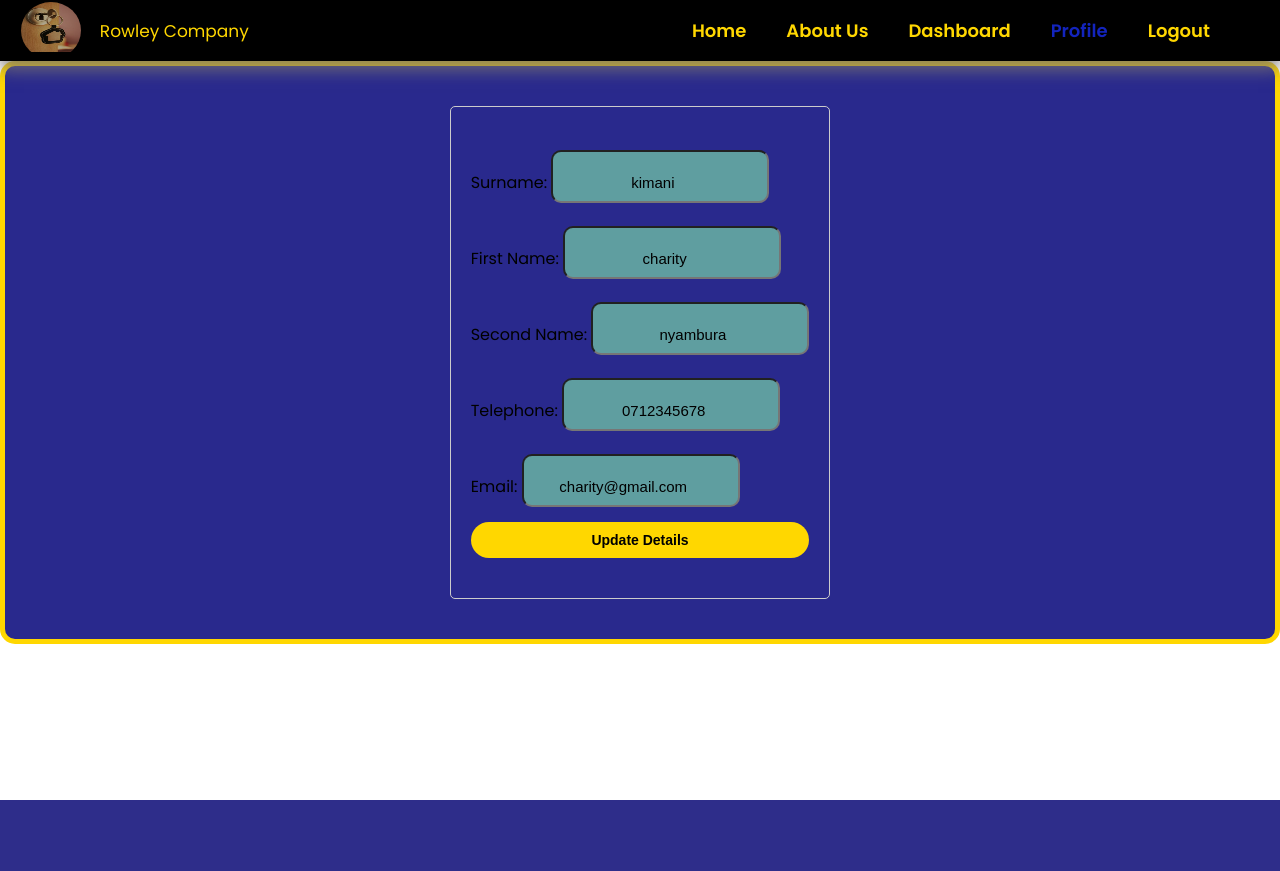
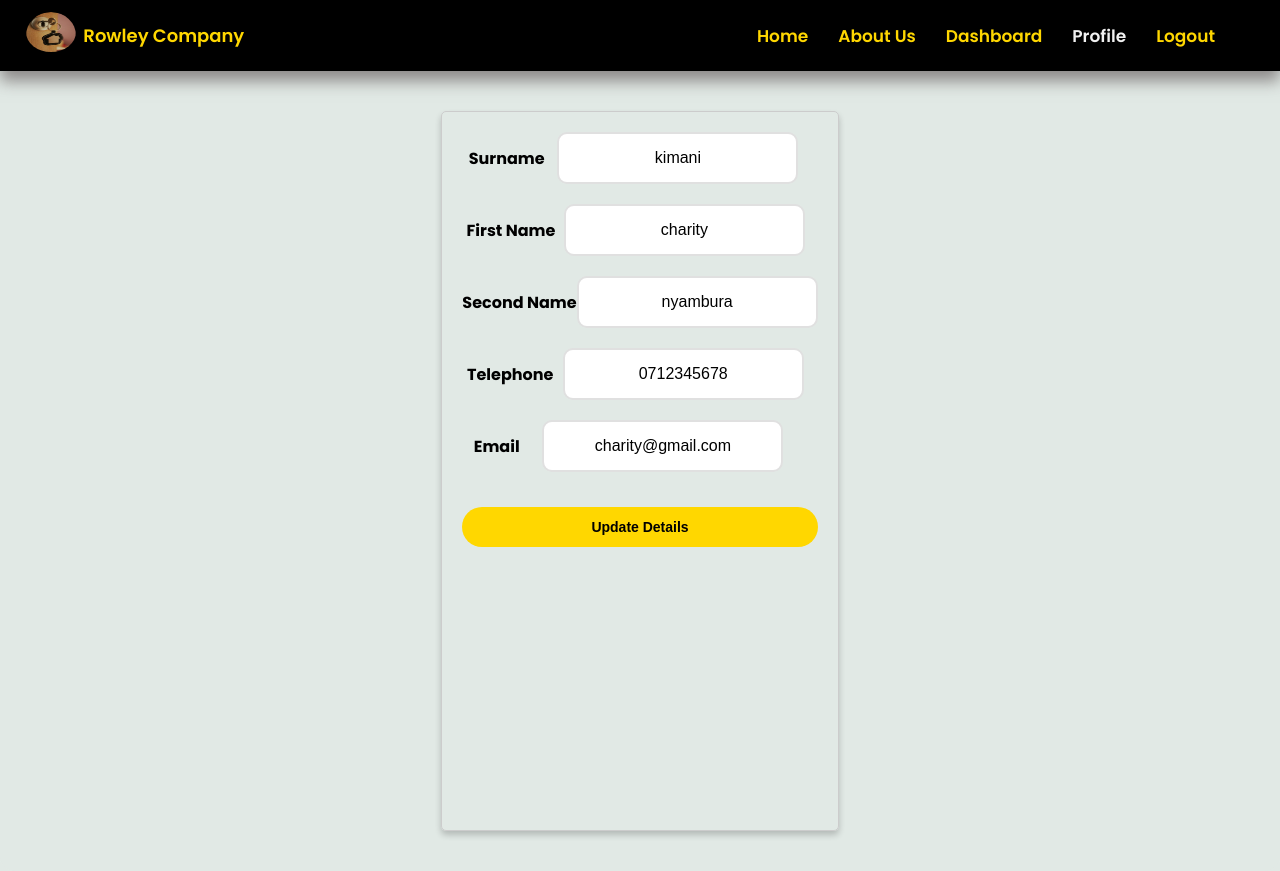
Before and after one commit to Kenny185/RowleyCompany, a Flask app: page /profile in a window 1280 px wide. Before the commit the page ends 800 px from the top, so only its background shows below. Run offline with Flask 3, Linux system fonts and the light colour scheme; a user stored in the database is signed in; some libraries are stand-ins or nearby versions.

Commit message:
Modified navigation bar for responsiveness

```diff
--- a/project/static/css/home.css
+++ b/project/static/css/home.css
@@ -1,7 +1,4 @@
-section{
-    background-color: #E1E9E5;
 
-}
 /* Introduction section */
 .intro {
     text-align: center;
@@ -227,7 +224,7 @@ section{
     font-size: 4vw;
 }
   .intro p {
-  font-size: 2vw;
+  font-size: 2.5vw;
 }
   .property {
   margin: 0 auto;
--- a/project/static/css/main.css
+++ b/project/static/css/main.css
@@ -8,41 +8,52 @@ body {
     margin: 0;
     padding: 0;
     font-family: "Poppins", sans-serif;
+    background-color: #E1E9E5;
 }
 
 .header {
     background-color: black;
     color: gold;
-    padding: 0px 50px 0px 10px;
+    padding: 10px 50px 10px 20px;
     display: flex;
     justify-content: space-between;
     align-items: center;
-    z-index: 10;
+    z-index: 1000;
     position: sticky;
     left:0;
     top: 0;
-    box-shadow: 0 10px 15px  rgba(119, 113, 113, 0.788);
+    box-shadow: 0 10px 15px  rgba(119, 113, 113, 0.8);
 }
 .logo {
     display: flex;
     align-items: center;
     justify-content: space-around;
     padding: 2px;
-    width: 250px;
+    width: 230px;
+    height: auto;
 }
 .logo-img {
+    overflow: hidden;
     border-radius: 100%;
-    overflow: hidden;
 }
 
-.logo img {
-    height: 50px;
-    width: 60px;
-    opacity: 0.7;
+.logo-img img {
+    height: 40px;
+    width: 50px;
+    opacity: 0.8;
+    transition: transform 0.3s ease;
+    border-radius: 100%;
+    z-index: 10;
+
 
 }
+.logo-img:hover img {
+    transform: scale(1.1);
+}
 .logo span {
-    font-size: 17px;
+    font-size: 18px;
+    font-weight: 600;
+
 }
 .nav {
     display: flex;
@@ -53,25 +64,29 @@ body {
 .nav a {
     color: gold;
     text-decoration: none;
-    padding: 0px 20px;
+    padding: 0px 15px;
     position: relative;
-    font-size: 18px;
+    font-size: 17px;
     font-weight: 600;
+    transition: color 0.3s ease;
 }
-.nav a:hover,
+.nav a:hover{
+    color:rgba(23, 43, 225, 0.841);
+    transition: color 0.5s ease;
+}
 .nav a.active{
-    color:rgba(23, 43, 225, 0.841);
-    transition: .5s ease;
+    color: #f1f1f1;
 }
-
 .alert {
-    padding: 10px;
+    padding: 15px;
     border: 1px solid transparent;
-    border-radius: 4px;
+    border-radius: 5px;
     position: absolute;
-    z-index: 10;
+    z-index: 1050;
     top: 100px;
     right: 18px;
+    opacity: 0;
+    transition: opacity 0.5s ease, top 0.5s ease;
   }
   .alert-success {
     color: #3c763d;
@@ -83,3 +98,28 @@ body {
     background-color: #E1E9E5;
     border-color: #ebccd1;
   }
+  @media (max-width: 768px) {
+    .header {
+        flex-direction: column;
+        padding: 10px;
+    }
+
+    .nav {
+        margin-top: 10px;
+        justify-content: center;
+    }
+
+    .nav a {
+        display: block;
+        text-align: center;
+        padding: 5px;
+    }
+
+    .logo {
+        justify-content: center;
+    }
+
+    .logo span {
+        display: block;
+    }
+}
--- a/project/static/css/profile.css
+++ b/project/static/css/profile.css
@@ -1,12 +1,11 @@
 .profile-check {
-    background-color: rgb(41, 41, 141);
-    border: 5px solid gold;
+    background-color: #E1E9E5;
     border-radius: 15px;
     padding: 20px 80px;
     width: 100%;
     display: flex;
     justify-content: center;
-    height: calc(100vh-);
+    height: calc(100vh);
 }
 .profile-form {
     max-width: 400px;
@@ -14,16 +13,33 @@
     padding: 20px;
     border: 1px solid #ccc;
     border-radius: 5px;
+    box-shadow: 0 4px 6px rgba(0, 0, 0, 0.2);
+    display: flex;
+    flex-direction: column;
 }
-.profile-form input{
-    padding: 22px 15px 10px 0;
-    margin-top: 23px;
-    background: cadetblue;
-    font-size: 15px;
+.input-field{
+    display: flex;
+    align-items: center;
+    justify-content: space-around;
+    margin-bottom: 20px;
+}
+.input-field input{
+    padding: 15px;
+    background: #ffffff;
+    font-size: 16px;
+    font-weight: 500;
     border-radius: 10px;
+    border: 2px solid #e0e0e0;
     text-align: center;
 
 }
+
+.input-field input:focus {
+    outline: none;
+    border-color: #4a90e2;
+    box-shadow: 0 0 0 2px rgba(74, 144, 226, 0.5);
+}
+
 .submit-btn{
     margin-bottom: 20px;
     margin-top: 15px;
@@ -36,9 +52,25 @@
     color: black;
     font-size: 14px;
     font-weight: bold;
-    padding: 10px;
+    padding: 12px;
     background-color: gold;
     border: none;
-    border-radius: 70px;
+    border-radius: 20px;
     cursor: pointer;
+    transition: background-color 0.3s ease;
 }
+.submit-btn button:hover {
+    background-color: #b5a642;
+    transform: scale(1.05);
+    box-shadow: 0 10px 20px rgba(0, 0, 0, 0.2);
+}
+
+@media screen and (max-width: 768px) {
+    .profile-check {
+        flex-direction: column;
+        padding: 10px;
+    }
+    .profile-form {
+        width: 100%;
+    }
+}
--- a/project/templates/clientDashboard.html
+++ b/project/templates/clientDashboard.html
@@ -122,6 +122,4 @@
             {% endfor %}
         });
     </script>
-
-
 {% endblock %}
--- a/project/templates/profile.html
+++ b/project/templates/profile.html
@@ -15,20 +15,30 @@
                 </div>
             {% endif %}
             {% endwith %}
-            <label for="surname"> Surname:</label>
-            <input type="text" name="surname" value="{{ current_user.surname }}" required><br>
-            <label for="first_name"> First Name:</label>
-            <input type="text" name="first_name" value="{{ current_user.first_name }}" required><br>
-            <label for="second_name"> Second Name:</label>
-            <input type="text" name="second_name" value="{{ current_user.second_name }}" required><br>
-            <label for="telephone"> Telephone:</label>
-            <input type="tel" name="telephone" value="{{ current_user.telephone }}" required><br>
-            <label for="email"> Email:</label>
-            <input type="email" name="email" value="{{ current_user.email }}" required><br>
+
+            <div class="input-field">
+                <label for="surname"><strong> Surname </strong></label>
+                <input type="text" name="surname" value="{{ current_user.surname }}" required><br>
+            </div>
+            <div class="input-field">
+                <label for="first_name"><strong> First Name </strong></label>
+                <input type="text" name="first_name" value="{{ current_user.first_name }}" required><br>
+            </div>
+            <div class="input-field">
+                <label for="second_name"><strong> Second Name  </strong></label>
+                <input type="text" name="second_name" value="{{ current_user.second_name }}" required><br>
+            </div>
+            <div class="input-field">
+                <label for="telephone"><strong> Telephone  </strong></label>
+                <input type="tel" name="telephone" value="{{ current_user.telephone }}" required><br>
+            </div>
+            <div class="input-field">
+                <label for="email"><strong> Email  </strong></label>
+                <input type="email" name="email" value="{{ current_user.email }}" required><br>
+            </div>
             <div class="submit-btn">
-                <button type="submit"> Update Details </button>
+                <button type="submit"><strong> Update Details </strong></button>
             </div>
-
         </form>
     </div>
 {% endblock %}
```
Also changed, not shown: migrations/versions/97fbf3d8df53_added_a_notification_model.py (added, +37 -0 lines), migrations/versions/9ad8438c67c3_removed_the_notification_model.py (added, +37 -0 lines), instance/db.sqlite.
